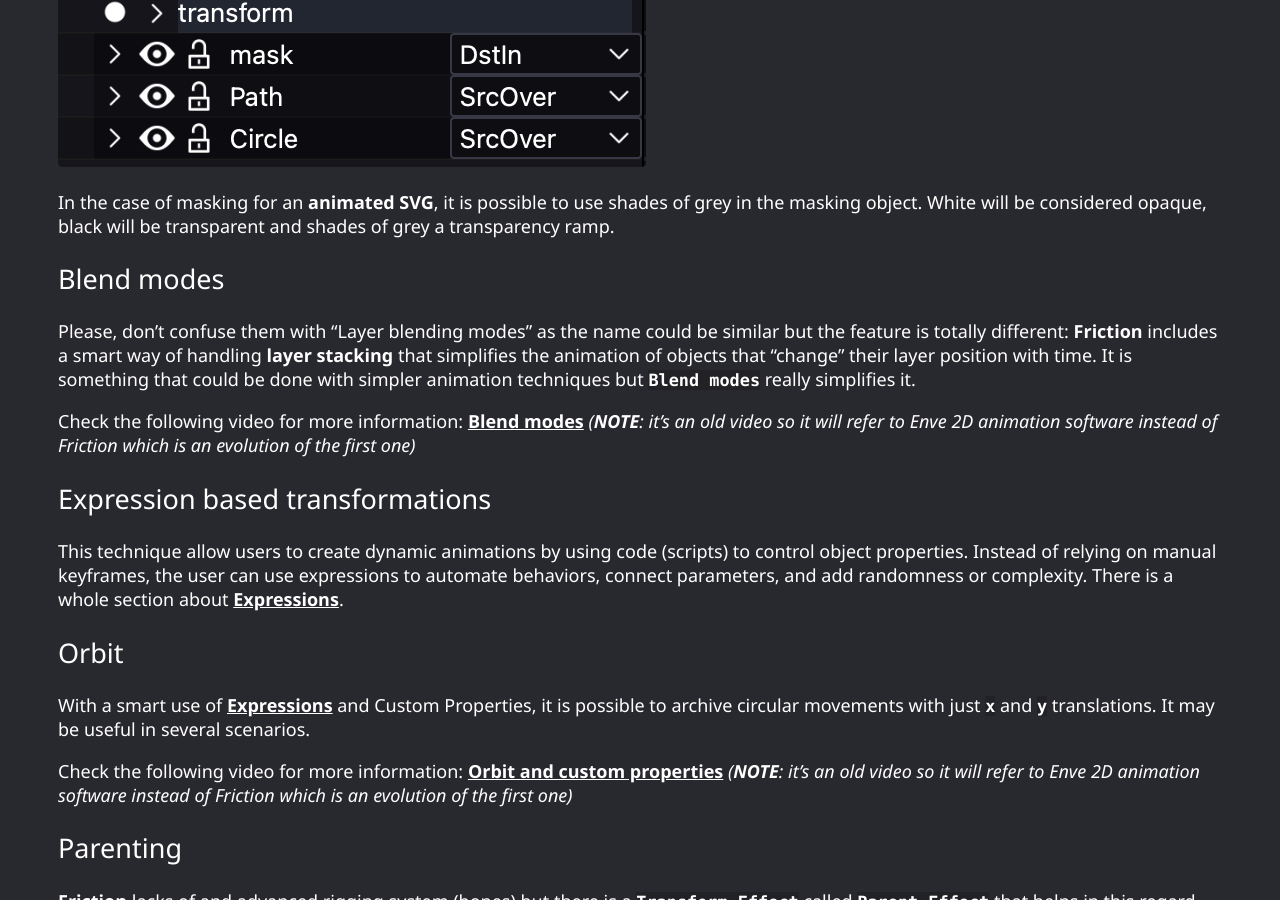
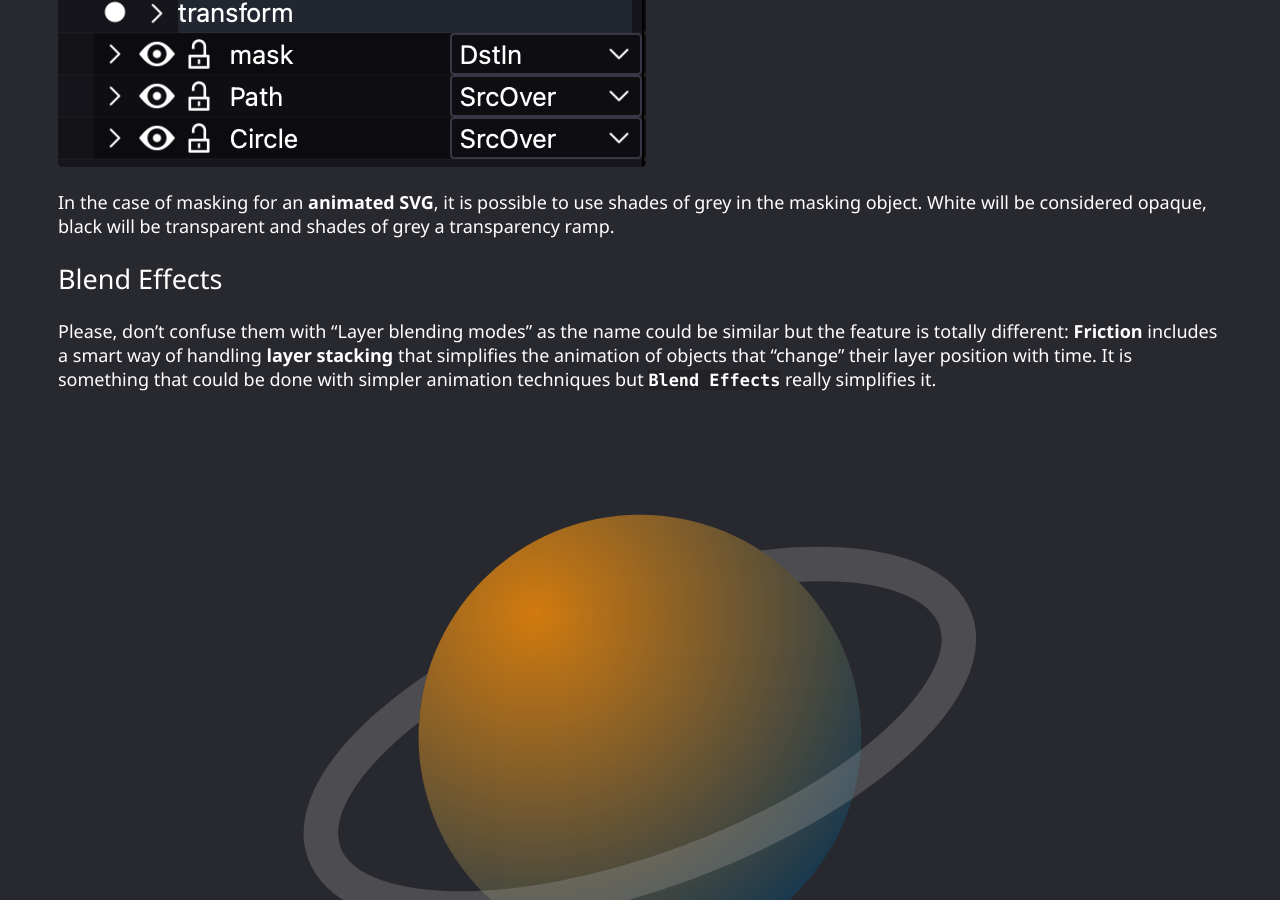
Before and after one commit to friction2d/friction2d.github.io, a Jekyll site: the page built from documentation/animation_techniques.md, in a window 1280 px wide and 900 px high, scrolled down 5114 px. Built offline with Jekyll 4.4.1, drawn with Linux system fonts in a browser that asks for light colours; some of the changed text lies outside the part shown.

Commit message:
Blend Effect and Orbit examples

```diff
--- a/documentation/animation_techniques.md
+++ b/documentation/animation_techniques.md
@@ -66,9 +66,11 @@ So the hierarchy would have to look like the following:
 
 In the case of masking for an **animated SVG**, it is possible to use shades of grey in the masking object. White will be considered opaque, black will be transparent and shades of grey a transparency ramp.
 
-## Blend modes
+## Blend Effects
 
-Please, don't confuse them with "Layer blending modes" as the name could be similar but the feature is totally different: **Friction** includes a smart way of handling **layer stacking** that simplifies the animation of objects that "change" their layer position with time. It is something that could be done with simpler animation techniques but `Blend modes` really simplifies it.
+Please, don't confuse them with "Layer blending modes" as the name could be similar but the feature is totally different: **Friction** includes a smart way of handling **layer stacking** that simplifies the animation of objects that "change" their layer position with time. It is something that could be done with simpler animation techniques but `Blend Effects` really simplifies it.
+
+![Blend Effect example](/assets/documentation/animation_techniques/anim_techniques_blend.svg)
 
 Check the following video for more information:
 **[Blend modes](https://www.youtube.com/watch?v=xvDTJrKWmiE&list=PLb3wVIJ8v7fEx7qs_1lVBu2fsnaz31Iof&index=7)**
```
Also changed, not shown: other parts of documentation/animation_techniques.md (+2 -0 lines), assets/documentation/animation_techniques/anim_techniques_blend.svg (added), assets/documentation/animation_techniques/anim_techniques_orbit.svg (added).
